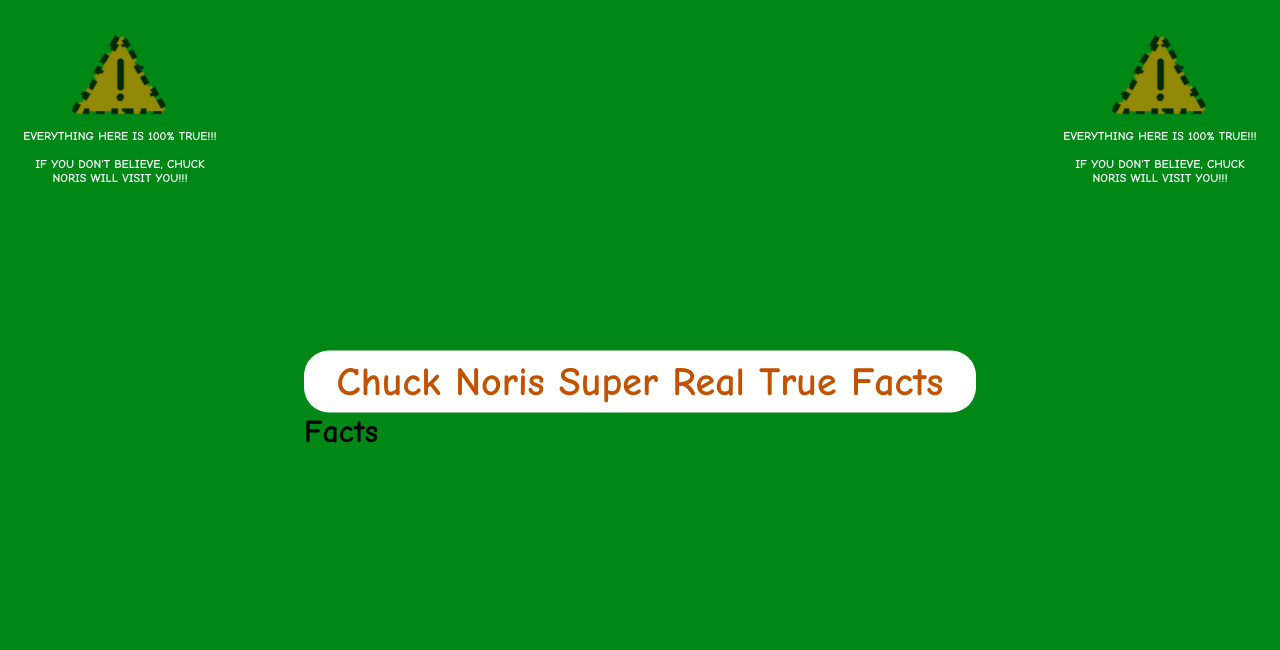
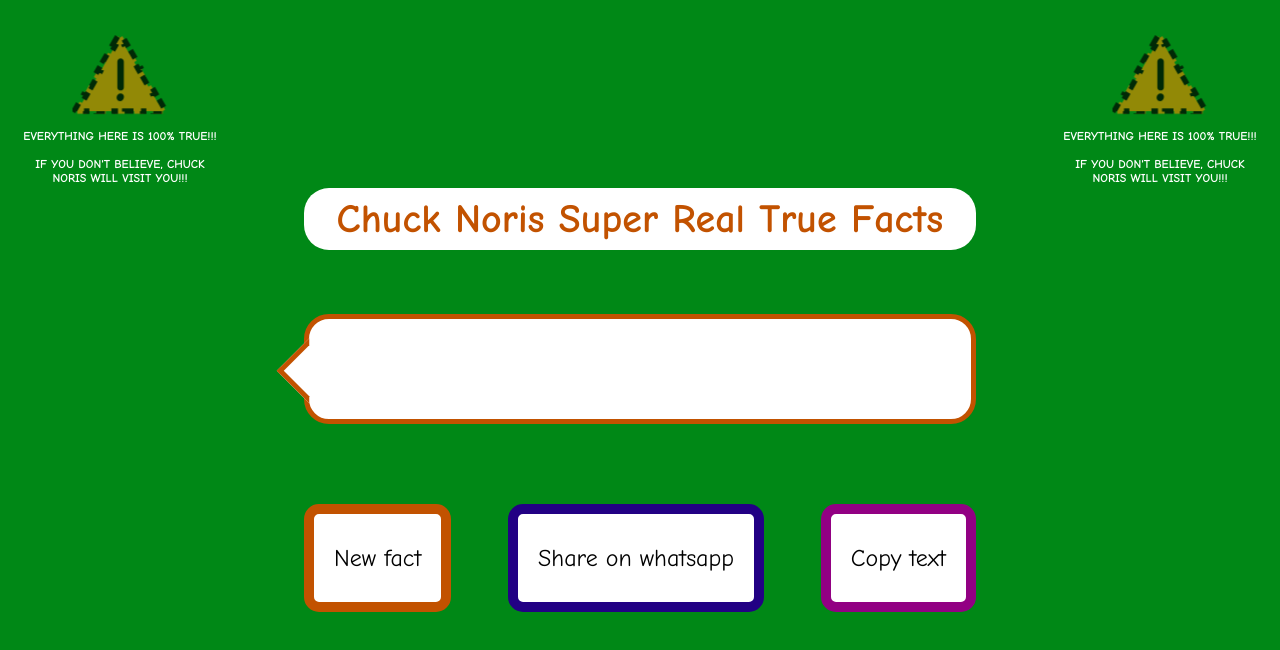
Before and after one commit to MattTrovao/ChuckNorris_Facts, a Vue app: page / in a window 1280 px wide. Shown: the top 650 px of the page. Built offline with nearby package versions, Linux system fonts and the light colour scheme; no server answers.

Commit message:
feat: adiciona fatos + share no zap

```diff
--- a/package.json
+++ b/package.json
@@ -6,9 +6,12 @@
   "scripts": {
     "dev": "vite",
     "build": "vite build",
-    "preview": "vite preview"
+    "preview": "vite preview",
+    "host": "vite --host"
   },
   "dependencies": {
+    "axios": "^1.4.0",
+    "sweetalert2": "^11.7.10",
     "vue": "^3.2.47"
   },
   "devDependencies": {
--- /dev/null
+++ b/src/axios/api.js
@@ -0,0 +1,7 @@
+import axios from "axios";
+
+const api = axios.create({
+  baseURL: 'https://api.chucknorris.io/jokes/random',
+})
+
+export default api
--- a/src/components/Facts.vue
+++ b/src/components/Facts.vue
@@ -1,10 +1,58 @@
 <template>
-  <h1>Facts</h1>
+  <div class="picture"></div>
+  <div class="facts">
+    <h2>
+      {{ fact }}
+    </h2>
+  </div>
+
+  <div class="actions">
+    <button class="actions__btn new" @click="getFact()">
+      New fact
+    </button>
+
+    <button class="actions__btn share" @click="shareFact()">
+      Share on whatsapp
+    </button>
+
+    <button class="actions__btn copy" @click="shareFact()">
+      Copy text
+    </button>
+  </div>
 </template>
 
 <script>
+import { onMounted, ref } from 'vue'
+
+import api from '../axios/api'
 export default {
+setup(){
+  const fact = ref(null)
 
+  async function getFact() {
+    let response = await api()
+
+    if(response.data.value){
+      fact.value = response.data.value
+    };
+  }
+
+  function shareFact() {
+    window.open(`
+    https://api.whatsapp.com/send?text=Here is a true fact about Chuck Noris: ${fact.value}
+    `)
+  }
+
+  onMounted(() => {
+    getFact()
+  })
+
+  return{
+    fact,
+    getFact,
+    shareFact,
+  }
+}
 }
 </script>
 
--- a/src/sass/Content.scss
+++ b/src/sass/Content.scss
@@ -14,6 +14,9 @@
   top: 50%;
   left: 50%;
   transform: translate(-50%,-50%);
+  display: flex;
+  flex-direction: column;
+  gap: 2rem;
 }
 
 .header {
@@ -71,3 +74,69 @@
     text-transform: uppercase;
   }
 }
+
+.facts{
+  padding: 20px 50px;
+  background: $white;
+  position: relative;
+  border: 5px solid $primary;
+  border-radius: 25px;
+  min-height: 60px;
+  display: flex;
+  justify-content: center;
+  align-items: center;
+
+  &:before {
+    $size: 36px;
+    content: "";
+    position: absolute;
+    left: -39px;
+    top: 45%;
+    width: $size;
+    height: $size;
+    background: $white;
+    border: 5px solid transparent;
+    border-bottom-color: $primary;
+    border-left-color: $primary;
+    transform: rotate(45deg) translateY(-50%);
+  }
+
+  h2{
+    font-size: $text;
+    font-weight: $regular;
+    &:first-letter{
+      text-transform: uppercase;
+    }
+  }
+}
+
+.actions{
+  display: flex;
+  justify-content: space-between;
+  margin-top: 3rem;
+
+  .actions__btn{
+    padding: 30px 20px;
+    border: 10px solid transparent;
+    background: $white;
+    border-radius: 15px;
+    font-size: $text;
+    cursor: pointer;
+
+    &:hover{
+      opacity: .5;
+    }
+
+    &.new{
+      border-color: $primary;
+    }
+
+    &.share{
+      border-color: $secondary;
+    }
+
+    &.copy{
+      border-color: $tertiary;
+    }
+  }
+}
--- a/src/sass/DesignSystem.scss
+++ b/src/sass/DesignSystem.scss
@@ -18,7 +18,7 @@
 }
 
 $footer: 1rem;
-$text: 2.1rem;
+$text: 1.5rem;
 $page: 2.5rem;
 
 $regular: 400;
```
